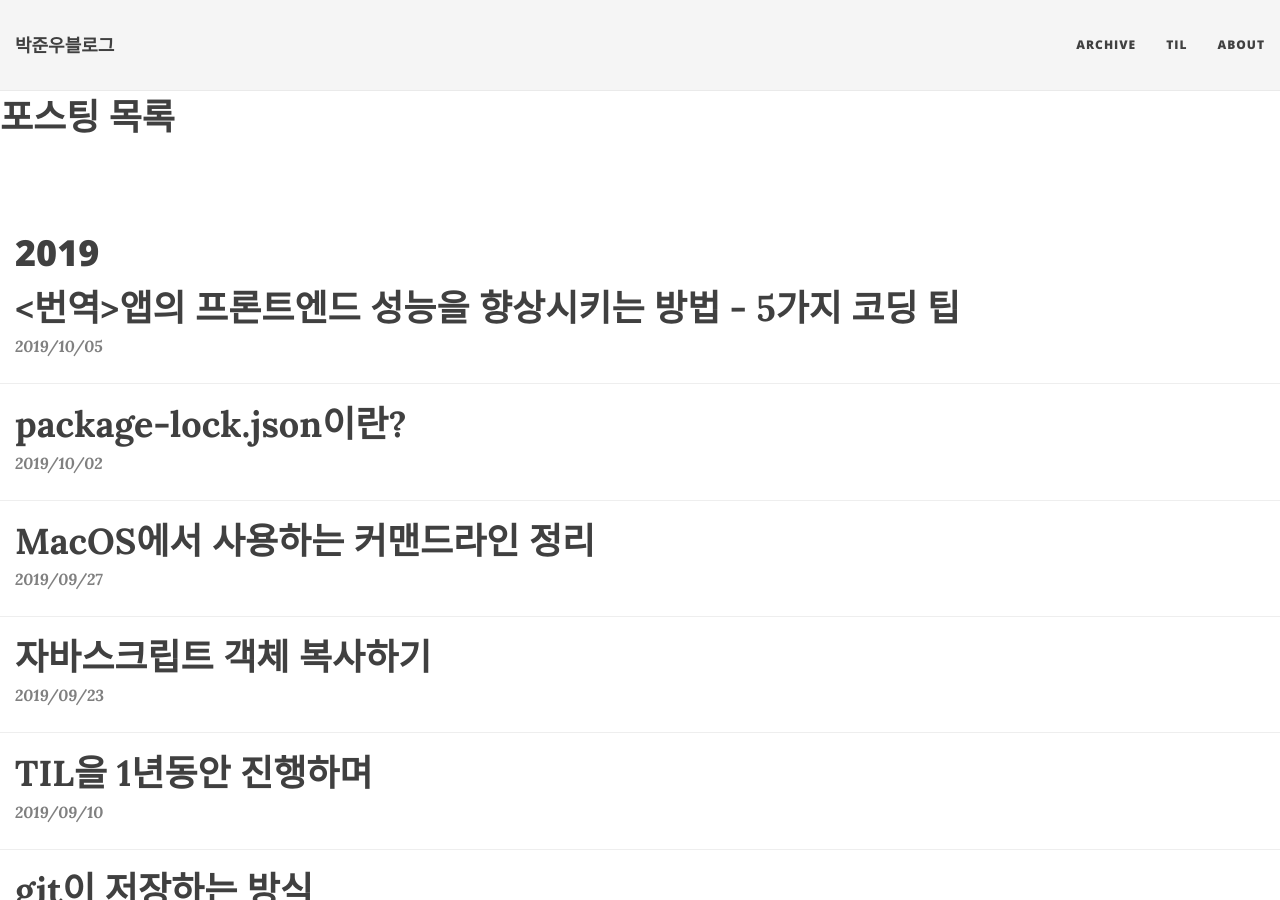
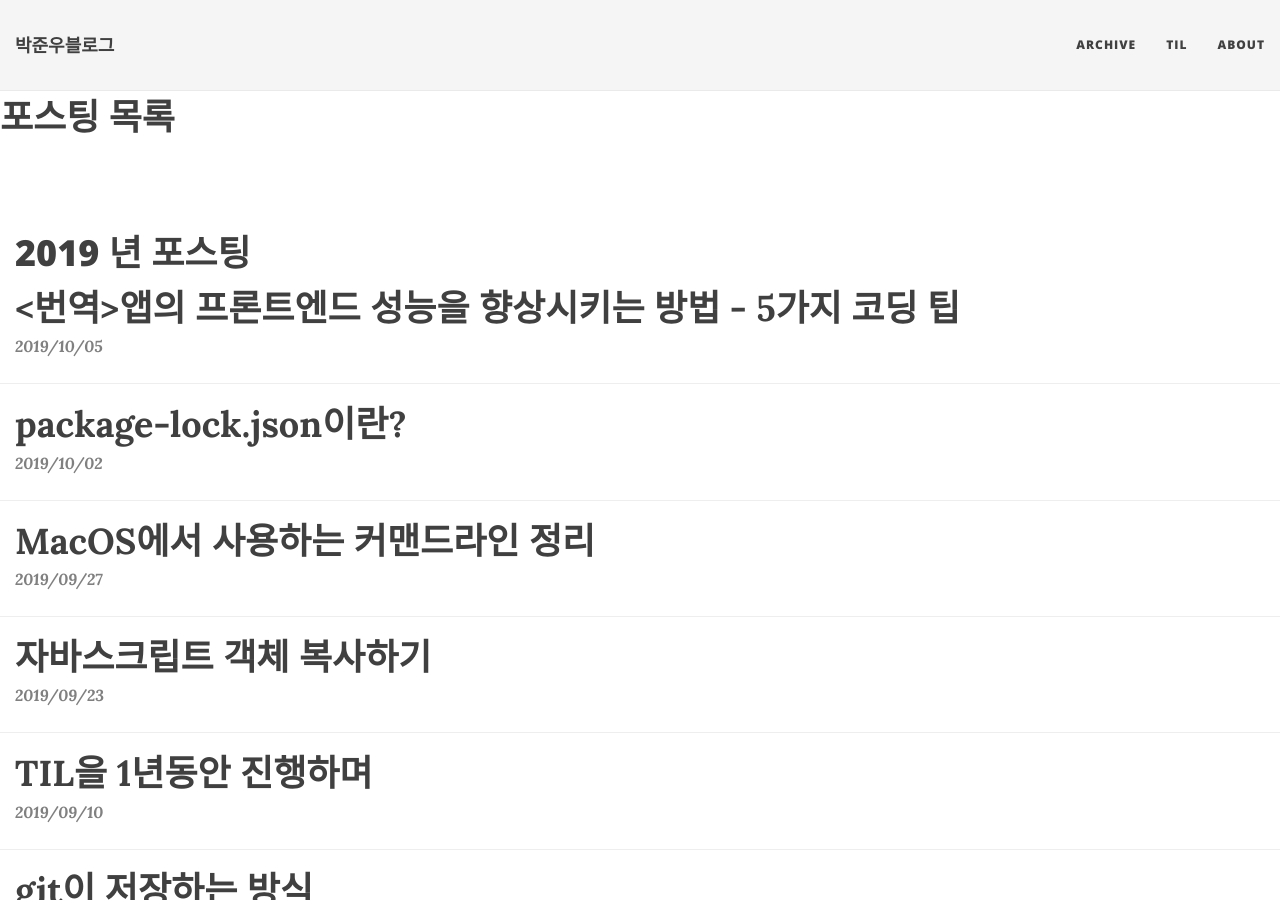
Before and after one commit to JUNWOO45/junwoo45.github.io.archived, a Jekyll site: the page built from archive.md, in a window 1280 px wide and 900 px high. Built offline with Jekyll 4.4.1, drawn with Linux system fonts in a browser that asks for light colours; nearby versions of some CDN libraries.

Commit message:
아카이브페이지 html 수정

```diff
--- a/_layouts/archive.html
+++ b/_layouts/archive.html
@@ -16,7 +16,7 @@ layout: base
     {% assign currentDate = post.date | date: "%Y" %}
     {% if currentDate != myDate %}
         {% unless forloop.first %}</ul>{% endunless %}
-        <h1>{{ currentDate }}</h1>
+        <h1>{{ currentDate }} 년 포스팅</h1>
         <!-- <ul> -->
         {% assign myDate = currentDate %}
     {% endif %}
```
